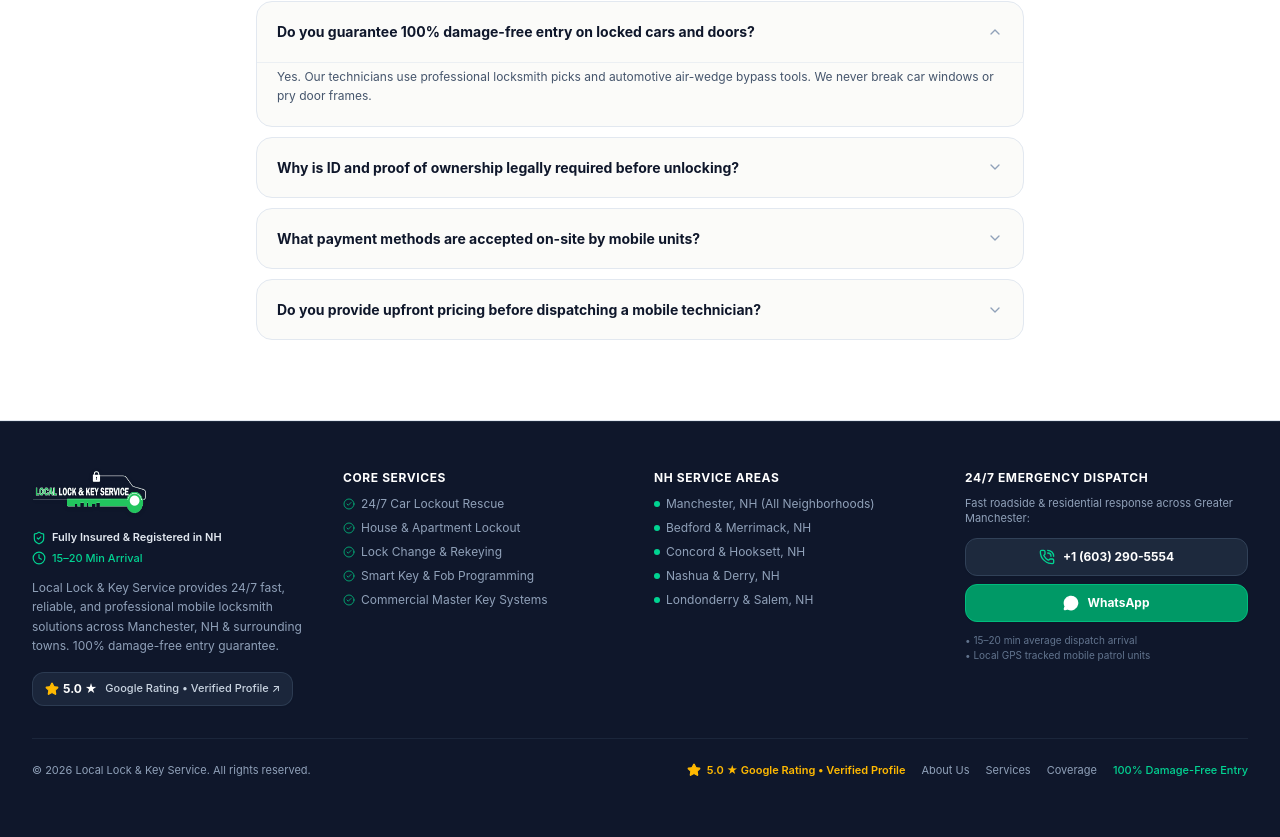
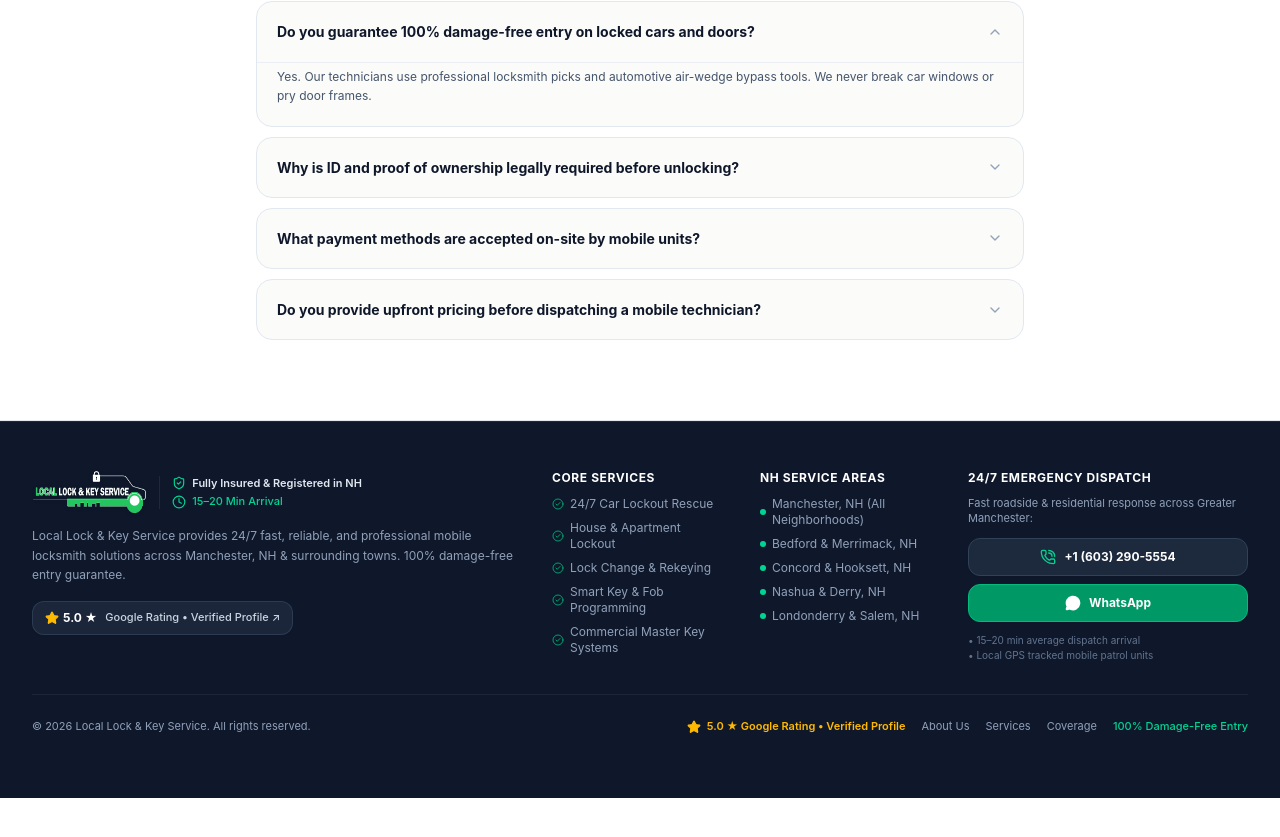
Before and after one commit to tokolejo/locallockkeyservice, a Next.js app: page / in a window 1280 px wide. Shown: the part 5026-5863 px from the top of the page. After the commit the page ends 5824 px from the top, so only its background shows below. Built offline with nearby package versions, Linux system fonts and the light colour scheme; no server answers; the database is empty; a web font is replaced by a local one.

Commit message:
fix(footer): expand brand column width in 12-col grid to keep logo and badges side-by-side on desktop without overlap

```diff
--- a/src/components/layout/Footer.tsx
+++ b/src/components/layout/Footer.tsx
@@ -20,33 +20,33 @@ export function Footer({ siteSettings }: FooterProps) {
   return (
     <footer className="bg-slate-900 text-slate-300 border-t border-slate-800 text-xs pb-20 md:pb-8">
       <div className="max-w-7xl mx-auto px-4 sm:px-6 lg:px-8 pt-10 sm:pt-12 pb-8">
-        <div className="grid grid-cols-1 md:grid-cols-2 lg:grid-cols-4 gap-7 mb-8">
+        <div className="grid grid-cols-1 md:grid-cols-2 lg:grid-cols-12 gap-7 lg:gap-8 mb-8">
           {/* Brand & Assurance */}
-          <div className="space-y-3">
-            {/* Logo */}
-            <div>
+          <div className="lg:col-span-5 space-y-3">
+            {/* Logo + Side Trust Badges (Side-by-side on all screens) */}
+            <div className="flex items-center gap-3">
               <Link
                 href="/"
-                className="inline-flex items-center group transition-transform duration-200 hover:scale-[1.02]"
+                className="inline-flex items-center group transition-transform duration-200 hover:scale-[1.02] shrink-0"
                 aria-label="Local Lock & Key Service Homepage"
               >
                 <img
                   src="/gallery/logo-light.png"
                   alt="Local Lock & Key Service Logo"
-                  className="h-10 sm:h-11 w-auto max-w-[190px] sm:max-w-[210px] object-contain drop-shadow-sm"
+                  className="h-10 sm:h-11 w-auto max-w-[170px] sm:max-w-[185px] object-contain drop-shadow-sm"
                 />
               </Link>
-            </div>
 
-            {/* Trust Badges below logo */}
-            <div className="space-y-1.5 text-[11px]">
-              <div className="flex items-center gap-1.5 text-slate-200 font-semibold">
-                <ShieldCheck className="w-3.5 h-3.5 text-emerald-400 shrink-0" />
-                <span>Fully Insured & Registered in NH</span>
-              </div>
-              <div className="flex items-center gap-1.5 text-emerald-400 font-medium">
-                <Clock className="w-3.5 h-3.5 shrink-0" />
-                <span>15–20 Min Arrival</span>
+              {/* Side Trust Badges immediately right of logo */}
+              <div className="flex flex-col justify-center border-l border-slate-800 pl-3 space-y-1 shrink-0 text-[10px] sm:text-[11px]">
+                <div className="flex items-center gap-1.5 text-slate-200 font-semibold whitespace-nowrap">
+                  <ShieldCheck className="w-3.5 h-3.5 text-emerald-400 shrink-0" />
+                  <span>Fully Insured & Registered in NH</span>
+                </div>
+                <div className="flex items-center gap-1.5 text-emerald-400 font-medium whitespace-nowrap">
+                  <Clock className="w-3.5 h-3.5 shrink-0" />
+                  <span>15–20 Min Arrival</span>
+                </div>
               </div>
             </div>
 
@@ -75,7 +75,7 @@ export function Footer({ siteSettings }: FooterProps) {
           </div>
 
           {/* Core Services */}
-          <div className="space-y-2.5">
+          <div className="lg:col-span-2 space-y-2.5">
             <h4 className="text-xs font-bold text-white uppercase tracking-wider">
               Core Services
             </h4>
@@ -114,7 +114,7 @@ export function Footer({ siteSettings }: FooterProps) {
           </div>
 
           {/* Manchester & NH Service Areas */}
-          <div className="space-y-2.5">
+          <div className="lg:col-span-2 space-y-2.5">
             <h4 className="text-xs font-bold text-white uppercase tracking-wider">
               NH Service Areas
             </h4>
@@ -143,7 +143,7 @@ export function Footer({ siteSettings }: FooterProps) {
           </div>
 
           {/* Direct 24/7 Call Center & Action Buttons */}
-          <div className="space-y-2.5">
+          <div className="lg:col-span-3 space-y-2.5">
             <h4 className="text-xs font-bold text-white uppercase tracking-wider">
               24/7 Emergency Dispatch
             </h4>
```
